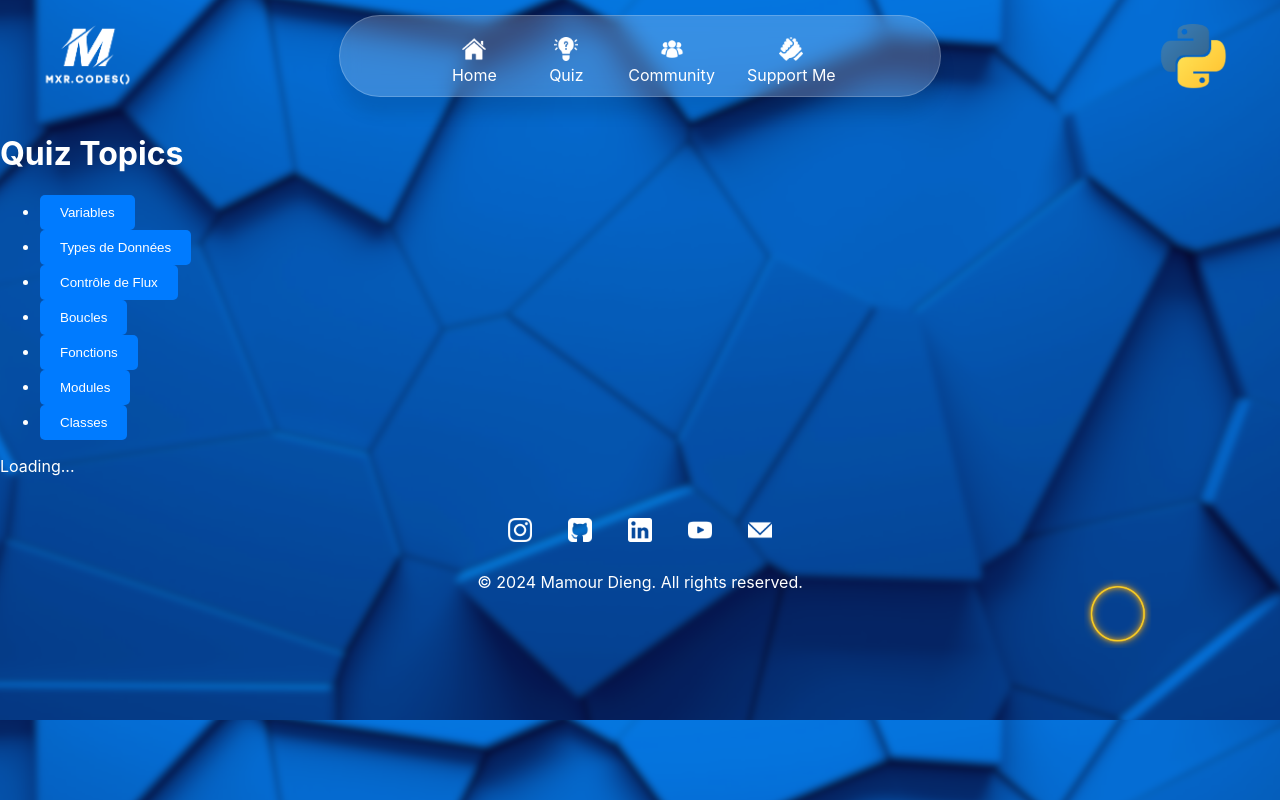
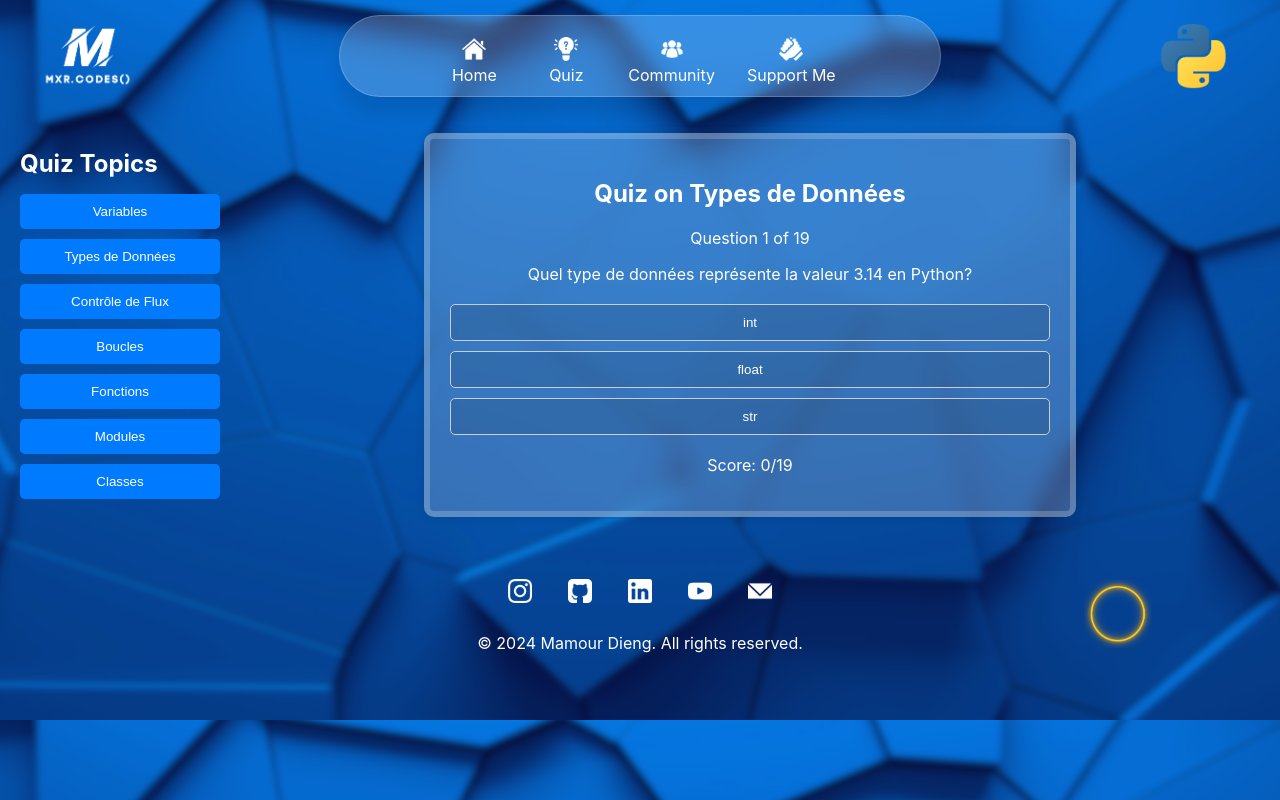
Before and after one commit to mamour-dx/learn-python-website, a React (Vite) app: page /quiz in a window 1280 px wide. Both pictures are taken after a click on the button "Types de Données". Built offline with nearby package versions, Linux system fonts and the light colour scheme.

Commit message:
functionning quiz with sample data

```diff
--- a/src/pages/Quiz/Quiz.css
+++ b/src/pages/Quiz/Quiz.css
@@ -1,69 +1,97 @@
+/* src/components/Quiz.css */
 .quiz-container {
+  display: flex;
+  justify-content: center;
+  padding: 20px;
+}
+
+.topics {
+  width: 200px;
+  margin-right: 20px;
+  flex-shrink: 0;
+}
+
+.topics h1 {
+  font-size: 24px;
+  margin-bottom: 10px;
+}
+
+.topics ul {
+  list-style: none;
+  padding: 0;
+}
+
+.topics li {
+  margin-bottom: 10px;
+}
+
+.topics button {
+  width: 100%;
+  padding: 10px;
+  background-color: #007bff;
+  color: white;
+  border: none;
+  border-radius: 5px;
+  cursor: pointer;
+  transition: background-color 0.3s;
+}
+
+.topics button:hover {
+  background-color: #0056b3;
+}
+
+.quiz-content {
+  flex-grow: 1;
   display: flex;
   align-items: center;
   justify-content: center;
-  padding: 20px;
-}
-.menu-container {
-  padding: 15px;
-  border-radius: 10px;
+  position: relative;
 }
 
-.menu-title {
-  font-size: 24px;
-  margin-bottom: 10px;
-  text-align: center;
+.quiz-image {
+  max-width: 100%;
+  height: auto;
+  display: block;
+}
+.loading-wave {
+  width: 300px;
+  height: 100px;
+  display: flex;
+  justify-content: center;
+  align-items: flex-end;
 }
 
-.menu-list {
-  list-style-type: none;
-  padding: 0;
+.loading-bar {
+  width: 20px;
+  height: 10px;
+  margin: 0 5px;
+  background-color: #3498db;
+  border-radius: 5px;
+  animation: loading-wave-animation 1s ease-in-out infinite;
 }
 
-.menu-item {
-  margin: 3px 0;
+.loading-bar:nth-child(2) {
+  animation-delay: 0.1s;
 }
 
-.menu-item button {
-  width: 100%;
-  font-size: 16px;
-  cursor: pointer;
-  transition: 0.3s ease-in-out;
+.loading-bar:nth-child(3) {
+  animation-delay: 0.2s;
 }
 
-.menu-item button:hover {
-  background: rgb(248, 202, 51);
-  color: dodgerblue;
-  transform: rotate(2deg);
-  transform: scale(1.05);
+.loading-bar:nth-child(4) {
+  animation-delay: 0.3s;
 }
 
-.quiz-card-container {
-  width: 60%;
-  display: flex;
-  justify-content: center;
+@keyframes loading-wave-animation {
+  0% {
+    height: 10px;
+  }
+
+  50% {
+    height: 50px;
+  }
+
+  100% {
+    height: 10px;
+  }
 }
-
-
-
-.quiz-card h2 {
-  margin-bottom: 20px;
-}
-
-.options {
-  margin: 20px 0;
-}
-
-.option-button.correct {
-  background: #d4edda;
-  border-color: #28a745;
-}
-
-.option-button.wrong {
-  background: #f8d7da;
-  border-color: #dc3545;
-}
-
-.option-button:disabled {
-  cursor: not-allowed;
-}
--- a/src/pages/Quiz/Quiz.jsx
+++ b/src/pages/Quiz/Quiz.jsx
@@ -1,15 +1,20 @@
 // src/components/Quiz.jsx
 import React, { useState, useEffect } from 'react';
 import QuizCard from './QuizCard';
+import './Quiz.css';
 
 const Quiz = () => {
   const [topics, setTopics] = useState([]);
   const [selectedTopic, setSelectedTopic] = useState(null);
+  const [loading, setLoading] = useState(true); // State for loading
 
   useEffect(() => {
     fetch('/data/topics.json')
       .then(response => response.json())
-      .then(data => setTopics(data.topics))
+      .then(data => {
+        setTopics(data.topics);
+        setLoading(false); // Set loading to false after data is fetched
+      })
       .catch(error => console.error('Error fetching topics:', error));
   }, []);
 
@@ -18,8 +23,21 @@ const Quiz = () => {
   };
 
   return (
-    <div>
+    <div className="quiz-container">
+      <div className="topics">
         <h1>Quiz Topics</h1>
+        {loading ? (
+          <div className="loader-container">
+          <div className="loader-container">
+            <div className="loading-wave">
+              <div className="loading-bar"></div>
+              <div className="loading-bar"></div>
+              <div className="loading-bar"></div>
+              <div className="loading-bar"></div>
+            </div>
+          </div>
+        </div>
+        ) : (
           <ul>
             {topics.map(topic => (
               <li key={topic.topic_id}>
@@ -27,7 +45,12 @@ const Quiz = () => {
               </li>
             ))}
           </ul>
+        )}
+      </div>
+      <div className="quiz-content">
+        {!selectedTopic && !loading && <img src="/assets/quiz-time.png" alt="Quiz Time" className="quiz-image" />}
         {selectedTopic && <QuizCard topic={selectedTopic} />}
+      </div>
     </div>
   );
 };
--- a/src/pages/Quiz/QuizCard.css
+++ b/src/pages/Quiz/QuizCard.css
@@ -3,7 +3,6 @@
   max-width: 600px;
   padding: 20px;
   border-radius: 10px;
-  background: rgba(255, 255, 255, 0.8);
   box-shadow: 0 0 10px rgba(0, 0, 0, 0.1);
   text-align: center;
 }
@@ -22,7 +21,7 @@
   padding: 10px;
   margin-bottom: 10px;
   border: 1px solid #ccc;
-  background: #f9f9f9;
+  background: rgba(0, 0, 0, 0.1);
   cursor: pointer;
   transition: background 0.3s, border-color 0.3s;
 }
--- a/src/pages/Quiz/QuizCard.jsx
+++ b/src/pages/Quiz/QuizCard.jsx
@@ -8,15 +8,25 @@ const QuizCard = ({ topic }) => {
   const [score, setScore] = useState(0);
   const [selectedOption, setSelectedOption] = useState(null);
   const [showAnswer, setShowAnswer] = useState(false);
+  const [loading, setLoading] = useState(true); // State for loading
 
   useEffect(() => {
+    setLoading(true);
     fetch('/data/quizzes.json')
       .then(response => response.json())
       .then(data => {
-        const topicQuestions = data.quizzes.find(quiz => quiz.topic === topic.description).questions;
-        setQuestions(topicQuestions);
+        const quiz = data.quizzes.find(quiz => quiz.topic.toLowerCase() === topic.description.toLowerCase());
+        if (quiz) {
+          setQuestions(quiz.questions);
+        } else {
+          setQuestions([]); // No questions found for the selected topic
+        }
+        setLoading(false); // Set loading to false after data is fetched
       })
-      .catch(error => console.error('Error fetching quizzes:', error));
+      .catch(error => {
+        console.error('Error fetching quizzes:', error);
+        setLoading(false);
+      });
   }, [topic]);
 
   useEffect(() => {
@@ -46,8 +56,23 @@ const QuizCard = ({ topic }) => {
     }
   };
 
+  if (loading) {
+    return (
+       <div className="loader-container">
+          <div className="loader-container">
+            <div className="loading-wave">
+              <div className="loading-bar"></div>
+              <div className="loading-bar"></div>
+              <div className="loading-bar"></div>
+              <div className="loading-bar"></div>
+            </div>
+          </div>
+        </div>
+    );
+  }
+
   if (!questions.length) {
-    return <div>Loading...</div>;
+    return <div>No questions available.</div>;
   }
 
   const currentQuestion = questions[currentQuestionIndex];
@@ -69,7 +94,7 @@ const QuizCard = ({ topic }) => {
           </button>
         ))}
       </div>
-      <p>Score: {score}</p>
+      <p>Score: {score}/{questions.length}</p>
       {showAnswer && <button onClick={handleNextClick}>Next</button>}
     </div>
   );
```
Also changed, not shown: src/assets/quiz-time.png (added), 1 other file (tests, documents, lock files or other folders). Lines whose indentation alone changed are shown as unchanged.
